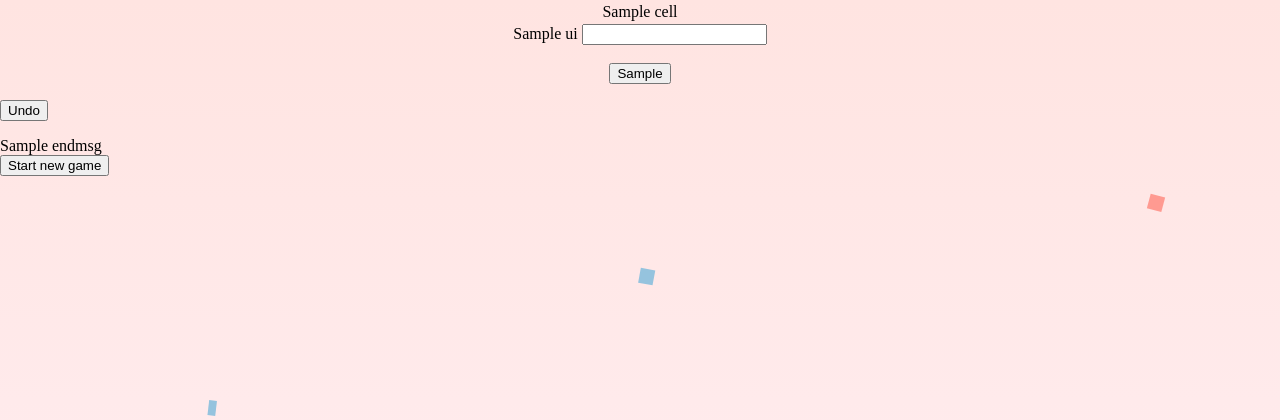
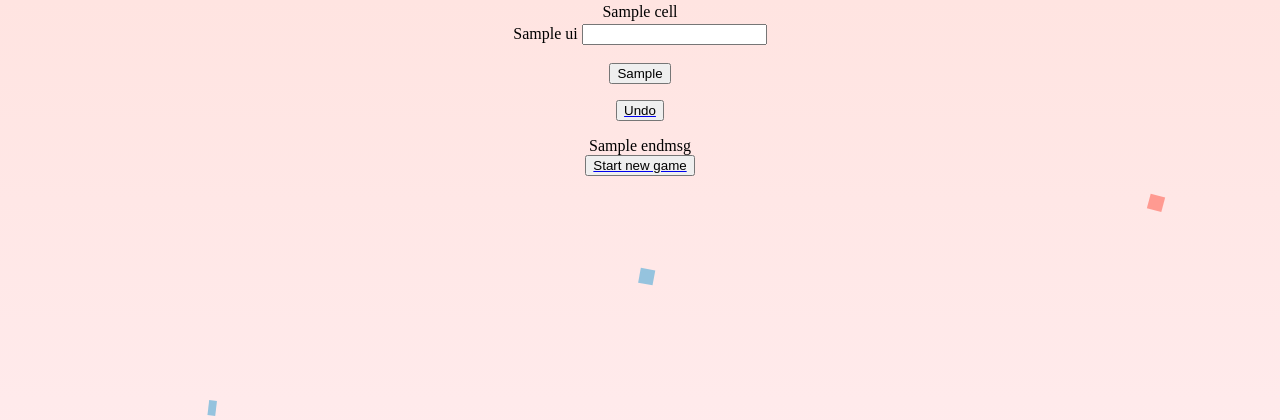
Before and after one commit to hopehrong/QuickFlask, a Flask app: template templates/chess.html in a window 1280 px wide. Shown: the top 420 px of the page. Run offline with Flask 2, Linux system fonts and the light colour scheme; the template is opened without the code that fills it: most values are stand-ins (such as "Sample title", 1, 10 or a date in 2020).

Commit message:
centered buttons and error msg

```diff
--- a/templates/chess.html
+++ b/templates/chess.html
@@ -78,17 +78,17 @@
         </form>
         <p style={{ui.showerrmsg}}>{{ui.errmsg}}</p>
 
-        <p style={{ui.showundo}}>
+        <p style={{ui.showundo}} class="form">
             <a href="/undo">
-                <button>Undo</button>
+                <button class="button">Undo</button>
             </a>
         </p>
 
 
-        <p style={{ui.showend}}>
+        <p style={{ui.showend}} class="form">
             {{ui.endmsg}}<br>
             <a href="/newgame">
-                <button>Start new game</button>
+                <button class="button">Start new game</button>
             </a>
         </p>
         <div class="container", style={{ui.showend}}>
```
